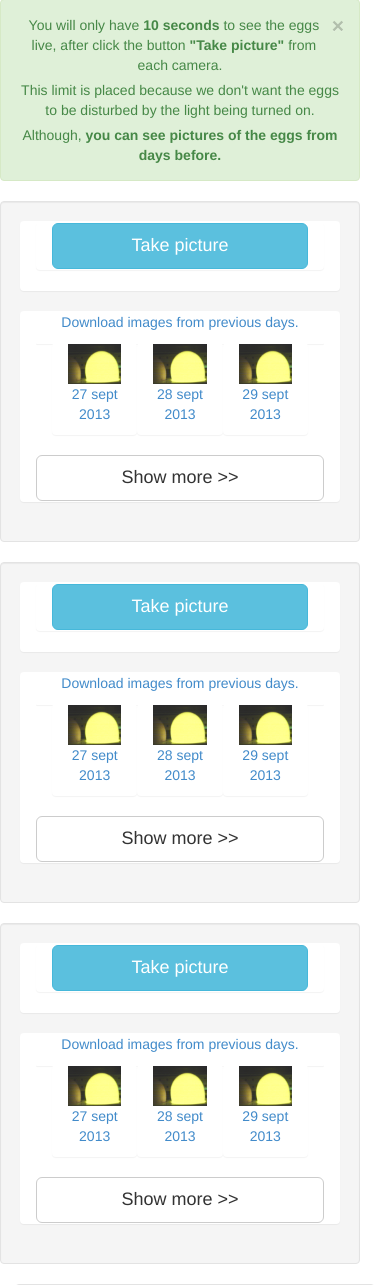
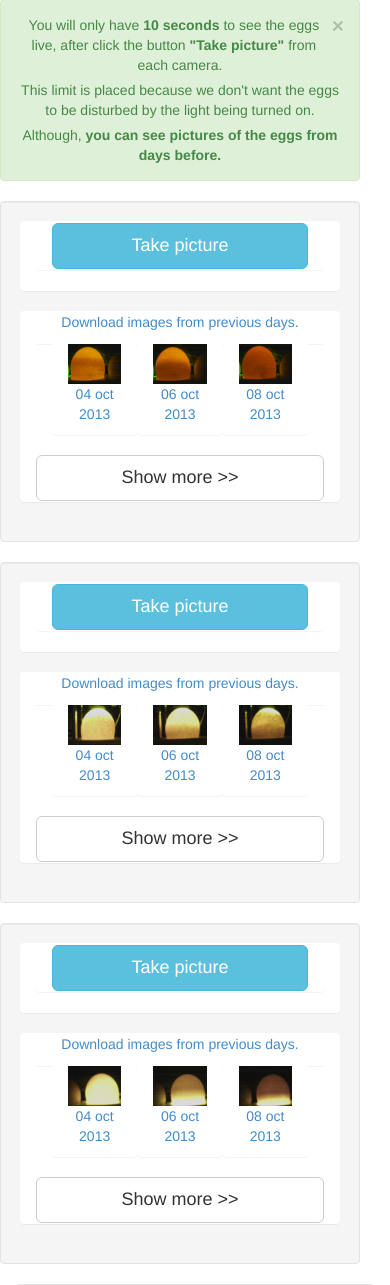
Before and after one commit to sugus-labs/Incubator, a Django app: template Incubator/templates/Incubator/home.html in a window 390 px wide. Shown: the part 749-2034 px from the top of the page. Run offline with Django 3.2, Linux system fonts and the light colour scheme; the template is opened without the code that fills it, so the values that code supplies are empty; parts of the project's set-up code (start-up, migrations or seed data) failed here and were passed over; some libraries are stand-ins or nearby versions.

Commit message:
hardcoded images in the home template to the exhibition

```diff
--- a/Incubator/data_utils.py
+++ b/Incubator/data_utils.py
@@ -218,7 +218,7 @@ def extract_thermo_data_day_by_day(thermo_dataframe, days_list):
 
 def comparing_temps_from_dataframe_by_day(timeseries_thermo, temp_param_MAX, temp_param_MIN, temp_MAX, temp_MIN, temp_limit_SUP, temp_limit_INF):
 	now = retrieve_string_now()
-	plt.title('Temperatures of today')
+	plt.title('Temperatures')
 	plt.ylim(temp_limit_INF, temp_limit_SUP)
  	y=np.arange(temp_limit_INF, temp_limit_SUP, 0.2)
  	plt.grid()
@@ -241,7 +241,7 @@ def comparing_temps_from_dataframe_by_day(timeseries_thermo, temp_param_MAX, tem
 
 def comparing_humis_from_dataframe_by_day(timeseries_SHT1x, humi_param_MAX, humi_param_MIN, humi_MAX, humi_MIN, humi_limit_SUP, humi_limit_INF):
 	now = retrieve_string_now()
-	plt.title('Humidities of today')
+	plt.title('Humidity')
 	plt.ylim(humi_limit_INF, humi_limit_SUP)
  	plt.grid()
  	import time
--- a/Incubator/templates/Incubator/home.html
+++ b/Incubator/templates/Incubator/home.html
@@ -57,6 +57,40 @@
           <p class="text-center">{% blocktrans %}Although, <b>you can see pictures of the eggs from days before.</b></p>{% endblocktrans %}
       </div>
 
+      <div id="images_3" class="row well col-xs-12 col-sm-12 col-md-12 col-lg-12">
+        <div id="image_3_main_panel" class="panel col-xs-12 col-sm-12 col-md-4 col-lg-5">
+          <div id="image_3_panel" class="panel col-xs-12 col-sm-12 col-md-12 col-lg-12">
+            <img id="image_3" class="img-responsive"/>
+            <button type="button" id="image_3_take_picture" class="btn btn-info btn-lg btn-block">{% blocktrans %}Take picture{% endblocktrans %}</button>
+          </div>
+        </div>
+        <div id="image_3_second_panel" class="panel col-xs-12 col-sm-12 col-md-4 col-lg-7">
+            <p class="text-center text-primary">{% blocktrans %}Download images from previous days.{% endblocktrans %}</p>
+            <div id="subimage_3_panel" class="panel col-xs-12 col-sm-12 col-md-12 col-lg-12">
+              <div id="subimage_3_1_panel" class="panel col-xs-4 col-sm-4 col-md-4 col-lg-4">
+                <a href="{% static "egg_images/image_3_20131004171010.jpg" %}">
+                  <img id="subimage_3_1" src="{% static "egg_images/image_3_20131004171010.jpg" %}" class="img-responsive"/>
+                  <p class="text-center">04 oct 2013</p>
+                </a>
+              </div>
+              <div id="subimage_3_2_panel" class="panel col-xs-4 col-sm-4 col-md-4 col-lg-4">
+                <a href="{% static "egg_images/image_3_20131006142135.jpg" %}">
+                  <img id="subimage_3_2" src="{% static "egg_images/image_3_20131006142135.jpg" %}" class="img-responsive"/>
+                  <p class="text-center">06 oct 2013</p>
+                </a>
+              </div>
+              <div id="subimage_3_3_panel" class="panel col-xs-4 col-sm-4 col-md-4 col-lg-4">
+                <a href="{% static "egg_images/image_3_20131007222436.jpg" %}">
+                  <img id="subimage_3_3" src="{% static "egg_images/image_3_20131007222436.jpg" %}" class="img-responsive"/>
+                  <p class="text-center">08 oct 2013</p>
+                </a>
+              </div>
+            </div>
+            <button type="button" id="image_3_button" class="btn btn-default btn-lg btn-block">{% blocktrans %}Show more{% endblocktrans %} >></button>
+          </div>
+        </div>
+
+
       <div id="images_1" class="row well col-xs-12 col-sm-12 col-md-12 col-lg-12">
         <div id="image_1_main_panel" class="panel col-xs-12 col-sm-12 col-md-4 col-lg-5">
           <div id="image_1_panel" class="panel col-xs-12 col-sm-12 col-md-12 col-lg-12">
@@ -68,21 +102,21 @@
             <p class="text-center text-primary">{% blocktrans %}Download images from previous days.{% endblocktrans %}</p>
             <div id="subimage_1_panel" class="panel col-xs-12 col-sm-12 col-md-12 col-lg-12">
               <div id="subimage_1_1_panel" class="panel col-xs-4 col-sm-4 col-md-4 col-lg-4">
-                <a href="{% static "img/eggimage.jpg" %}">
-                  <img id="subimage_1_1" src="{% static "img/eggimage.jpg" %}" class="img-responsive"/>
-                  <p class="text-center">27 sept 2013</p>
+                <a href="{% static "egg_images/image_1_20131004091405.jpg" %}">
+                  <img id="subimage_1_1" src="{% static "egg_images/image_1_20131004091405.jpg" %}" class="img-responsive"/>
+                  <p class="text-center">04 oct 2013</p>
                 </a>
               </div>
               <div id="subimage_1_2_panel" class="panel col-xs-4 col-sm-4 col-md-4 col-lg-4">
-                <a href="{% static "img/eggimage.jpg" %}">
-                  <img id="subimage_1_2" src="{% static "img/eggimage.jpg" %}" class="img-responsive"/>
-                  <p class="text-center">28 sept 2013</p>
+                <a href="{% static "egg_images/image_1_20131006093031.jpg" %}">
+                  <img id="subimage_1_2" src="{% static "egg_images/image_1_20131006093031.jpg" %}" class="img-responsive"/>
+                  <p class="text-center">06 oct 2013</p>
                 </a>
               </div>
               <div id="subimage_1_3_panel" class="panel col-xs-4 col-sm-4 col-md-4 col-lg-4">
-                <a href="{% static "img/eggimage.jpg" %}">
-                  <img id="subimage_1_3" src="{% static "img/eggimage.jpg" %}" class="img-responsive"/>
-                  <p class="text-center">29 sept 2013</p>
+                <a href="{% static "egg_images/image_1_20131008094412.jpg" %}">
+                  <img id="subimage_1_3" src="{% static "egg_images/image_1_20131008094412.jpg" %}" class="img-responsive"/>
+                  <p class="text-center">08 oct 2013</p>
                 </a>
               </div>
             </div>
@@ -101,21 +135,21 @@
             <p class="text-center text-primary">{% blocktrans %}Download images from previous days.{% endblocktrans %}</p>
             <div id="subimage_2_panel" class="panel col-xs-12 col-sm-12 col-md-12 col-lg-12">
               <div id="subimage_2_1_panel" class="panel col-xs-4 col-sm-4 col-md-4 col-lg-4">
-                <a href="{% static "img/eggimage.jpg" %}">
-                  <img id="subimage_2_1" src="{% static "img/eggimage.jpg" %}" class="img-responsive"/>
-                  <p class="text-center">27 sept 2013</p>
+                <a href="{% static "egg_images/image_2_20131004091358.jpg" %}">
+                  <img id="subimage_2_1" src="{% static "egg_images/image_2_20131004091358.jpg" %}" class="img-responsive"/>
+                  <p class="text-center">04 oct 2013</p>
                 </a>
               </div>
               <div id="subimage_2_2_panel" class="panel col-xs-4 col-sm-4 col-md-4 col-lg-4">
-                <a href="{% static "img/eggimage.jpg" %}">
-                  <img id="subimage_2_2" src="{% static "img/eggimage.jpg" %}" class="img-responsive"/>
-                  <p class="text-center">28 sept 2013</p>
+                <a href="{% static "egg_images/image_2_20131006093023.jpg" %}">
+                  <img id="subimage_2_2" src="{% static "egg_images/image_2_20131006093023.jpg" %}" class="img-responsive"/>
+                  <p class="text-center">06 oct 2013</p>
                 </a>
               </div>
               <div id="subimage_2_3_panel" class="panel col-xs-4 col-sm-4 col-md-4 col-lg-4">
-                <a href="{% static "img/eggimage.jpg" %}">
-                  <img id="subimage_2_3" src="{% static "img/eggimage.jpg" %}" class="img-responsive"/>
-                  <p class="text-center">29 sept 2013</p>
+                <a href="{% static "egg_images/image_2_20131008094359.jpg" %}">
+                  <img id="subimage_2_3" src="{% static "egg_images/image_2_20131008094359.jpg" %}" class="img-responsive"/>
+                  <p class="text-center">08 oct 2013</p>
                 </a>
               </div>
             </div>
@@ -123,38 +157,6 @@
           </div>
         </div>
 
-      <div id="images_3" class="row well col-xs-12 col-sm-12 col-md-12 col-lg-12">
-        <div id="image_3_main_panel" class="panel col-xs-12 col-sm-12 col-md-4 col-lg-5">
-          <div id="image_3_panel" class="panel col-xs-12 col-sm-12 col-md-12 col-lg-12">
-            <img id="image_3" class="img-responsive"/>
-            <button type="button" id="image_3_take_picture" class="btn btn-info btn-lg btn-block">{% blocktrans %}Take picture{% endblocktrans %}</button>
-          </div>
-        </div>
-        <div id="image_3_second_panel" class="panel col-xs-12 col-sm-12 col-md-4 col-lg-7">
-            <p class="text-center text-primary">{% blocktrans %}Download images from previous days.{% endblocktrans %}</p>
-            <div id="subimage_3_panel" class="panel col-xs-12 col-sm-12 col-md-12 col-lg-12">
-              <div id="subimage_3_1_panel" class="panel col-xs-4 col-sm-4 col-md-4 col-lg-4">
-                <a href="{% static "img/eggimage.jpg" %}">
-                  <img id="subimage_3_1" src="{% static "img/eggimage.jpg" %}" class="img-responsive"/>
-                  <p class="text-center">27 sept 2013</p>
-                </a>
-              </div>
-              <div id="subimage_3_2_panel" class="panel col-xs-4 col-sm-4 col-md-4 col-lg-4">
-                <a href="{% static "img/eggimage.jpg" %}">
-                  <img id="subimage_3_2" src="{% static "img/eggimage.jpg" %}" class="img-responsive"/>
-                  <p class="text-center">28 sept 2013</p>
-                </a>
-              </div>
-              <div id="subimage_3_3_panel" class="panel col-xs-4 col-sm-4 col-md-4 col-lg-4">
-                <a href="{% static "img/eggimage.jpg" %}">
-                  <img id="subimage_3_3" src="{% static "img/eggimage.jpg" %}" class="img-responsive"/>
-                  <p class="text-center">29 sept 2013</p>
-                </a>
-              </div>
-            </div>
-            <button type="button" id="image_3_button" class="btn btn-default btn-lg btn-block">{% blocktrans %}Show more{% endblocktrans %} >></button>
-          </div>
-        </div>
 
       </div>
 
```
Also changed, not shown: Incubator/static/data/SHT1x.db, Incubator/static/data/web_humis_138138485258.png (added), Incubator/static/data/web_humis_138139382885.png (added), Incubator/static/data/web_temps_138138488227.png (added), Incubator/static/data/web_temps_138138542586.png (added), Incubator/static/data/web_temps_138138944866.png (added), Incubator/static/data/web_temps_138139375135.png (added), Incubator/static/egg_images/image_3_20131010091738.jpg (added), 3 other files.
